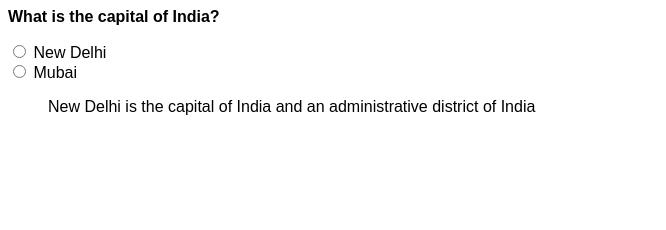
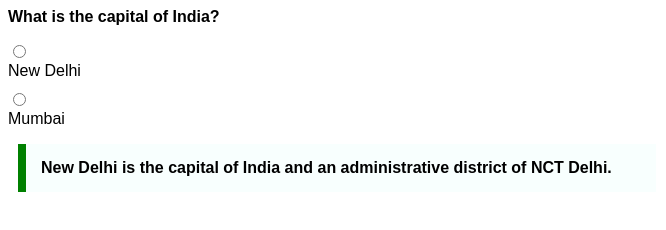
Before and after one commit to acciojob/trivia-prashantzanzan25, a website: page main.html in a window 1280 px wide. Shown: the whole page, without its empty margins (0-666 px from the left). Drawn offline with Linux system fonts and the light colour scheme.

Commit message:
created a submission

```diff
--- a/main.html
+++ b/main.html
@@ -1,39 +1,32 @@
 <!DOCTYPE html>
-
 <html>
-
 <head>
-	<link rel="stylesheet" href="styles.css">
+    <title>Trivia Question</title>
     <style>
-		body{
+        body {
             font-family: Arial, sans-serif;
         }
-
-.question{
+        .question {
             font-weight: bold;
         }
-
-.options{
+        .options {
             list-style-type: none;
             padding: 0;
         }
-
-.options label{
-	display: black;
+        .options label {
+            display: block;
             margin-bottom: 10px;
         }
-
-backquate{
+        blockquote {
             max-width: 600px;
             margin: 10px;
             padding: 15px;
-	boarder-left: 8px solid green;
+            border-left: 8px solid green;
             background-color: #f8fffe;
-	font-weight: bold:
+            font-weight: bold;
         }
     </style>
 </head>
-
 <body>
     <div class="question">
         What is the capital of India?
@@ -45,17 +38,11 @@ backquate{
         </li>
         <li>
             <input type="radio" id="option2" name="answer" value="Mumbai">
-			<label for="option2">Mubai</label>
+            <label for="option2">Mumbai</label>
         </li>
     </ul>
-
     <blockquote cite="https://en.wikipedia.org/wiki/New_Delhi">
-		New Delhi is the capital of India and an administrative district of India
+        New Delhi is the capital of India and an administrative district of NCT Delhi.
     </blockquote>
-	<!-- the entire body must be written by student -->
-    <script type="text/javascript" src="./script.js">
-</script>
-
 </body>
-
 </html>
--- a/script.js
+++ b/script.js
@@ -1 +1,5 @@
 //your code here
+it('blockquote should have the correct quotation.', () => {
+  cy.visit(baseUrl + "/main.html");
+  cy.get('blockquote').contains('New Delhi is the capital of India and an administrative district of NCT Delhi');
+});
```
Lines whose indentation alone changed are shown as unchanged.
